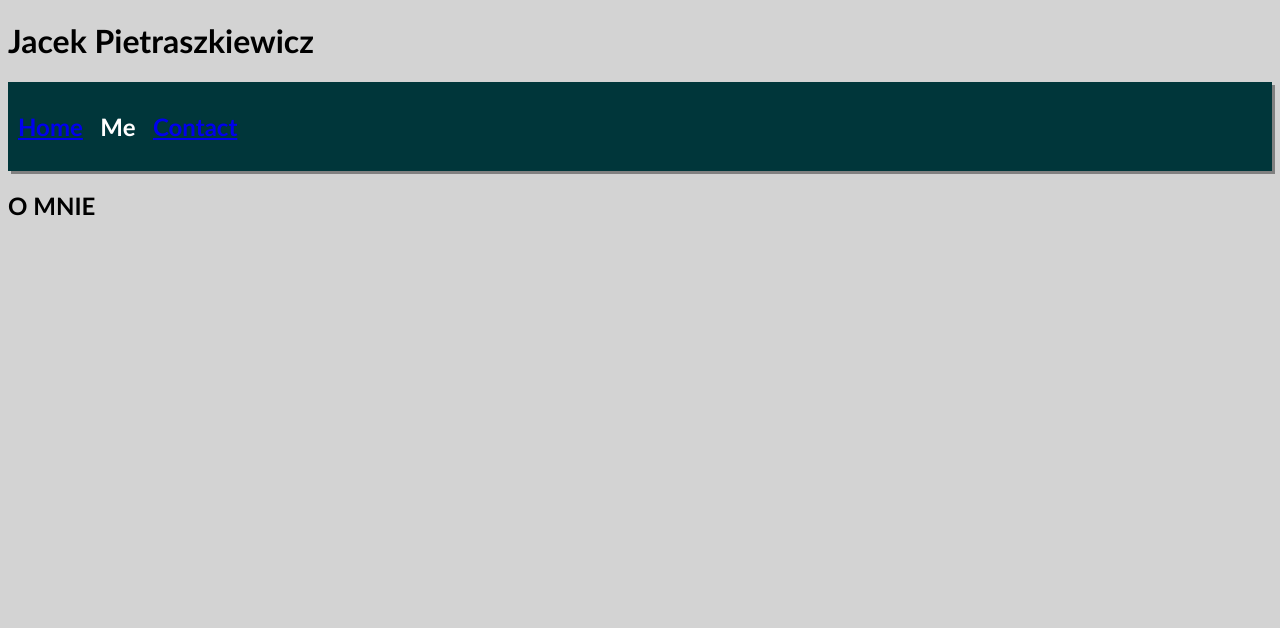
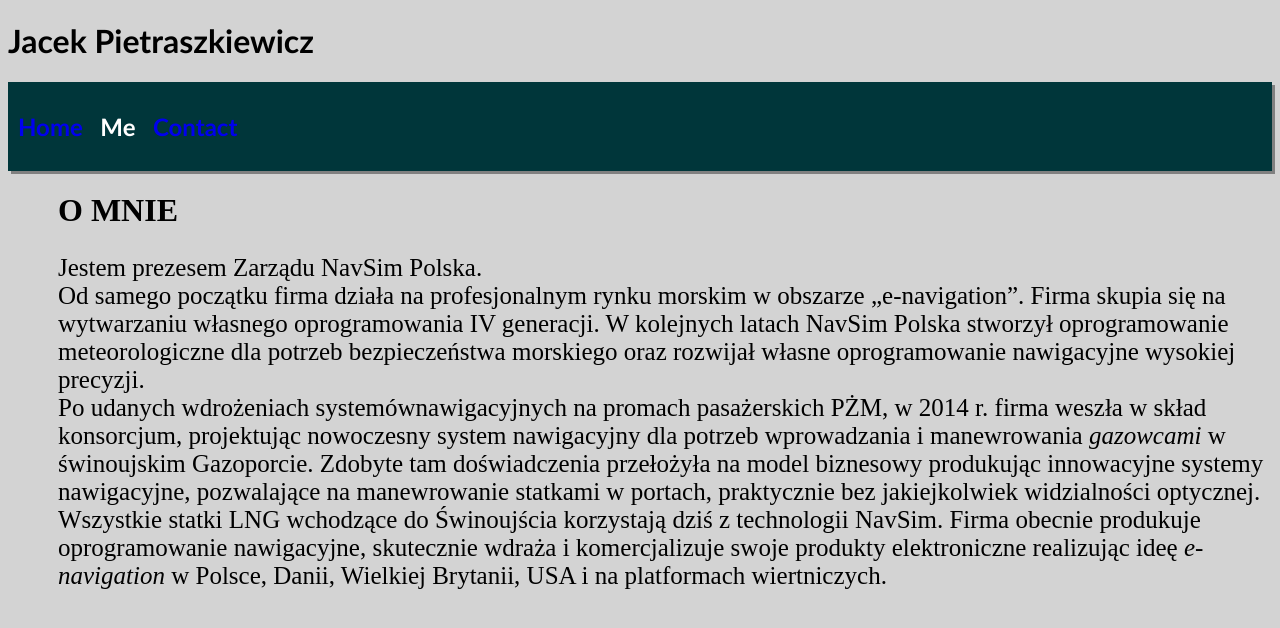
Before and after one commit to NavSimPolska/zadanie2portfolio, a Django app: page /me/ in a window 1280 px wide. Shown: the top 628 px of the page. Run offline with Django 3.2, Linux system fonts and the light colour scheme.

Commit message:
Zadanie skończone

```diff
--- a/infos/templates/infos/header.html
+++ b/infos/templates/infos/header.html
@@ -12,7 +12,7 @@
          # Blok wstawiany z Operation.html #
         {% endblock %}
     </div>
-    <div id="main">
+    <div id="main" style="font-family: 'Calibri Light'">
         {% block main %}
          # Blok wstawiany z main.html #
         {% endblock %}
--- a/infos/templates/infos/main.html
+++ b/infos/templates/infos/main.html
@@ -1,18 +1,38 @@
 {% extends "infos/operation.html" %}
 {% block main %}
 {% if title == "Homepage" %}
-           <h1>
-              WITAJ
-             <br>
+            <h1 style="margin-left: 50px">WITAJ</h1>
+               <img src="https://www.radiowroclaw.pl/img/articles/86527/AXjCC27659.jpg" alt="Jacek Pietraszkiewicz"
+                    style="height: 300px; float: left; border-radius: 10px; margin: 10px; margin-left: 50px"><br>
 
-           </h1>
-        {% elif title == "O mnie" %}
-           <h2>
-               O MNIE
-           </h2>
-        {% elif title == "Kontakt ze mną" %}
-           <h2>
-               CONTACT
-           </h2>
+               <p style="font-size: 25px">To jest moja strona napisana w Django. Nie jest doskonała, ale całkowicie moja :).<br>
+                   Znajdziesz na niej informacje <a href="http://localhost:8000/me"><b>o mnie</b></a> i czym się zajmuję. Jeśli będziesz chciał się ze mną skontaktować,
+                   nie wahaj się kliknąć w  sekcję <b>Contact</b></p>
+{% elif title == "O mnie" %}
+            <h1 style="margin-left: 50px">O MNIE</h1>
+               <p style="font-size: 25px; margin-left: 50px">Jestem prezesem Zarządu NavSim Polska. <br>Od samego początku firma działa na
+                   profesjonalnym rynku morskim w obszarze „e-navigation”. Firma skupia się na wytwarzaniu
+                   własnego oprogramowania IV generacji. W kolejnych latach NavSim Polska stworzył oprogramowanie
+                   meteorologiczne dla potrzeb bezpieczeństwa morskiego oraz rozwijał własne oprogramowanie nawigacyjne
+                   wysokiej precyzji. <br>Po udanych wdrożeniach systemównawigacyjnych na promach pasażerskich PŻM, w
+                   2014 r. firma weszła w skład konsorcjum, projektując nowoczesny system nawigacyjny dla potrzeb
+                   wprowadzania i manewrowania <i>gazowcami</i> w świnoujskim Gazoporcie. Zdobyte tam doświadczenia
+                   przełożyła na model biznesowy produkując innowacyjne systemy nawigacyjne, pozwalające na manewrowanie
+                   statkami w portach, praktycznie bez jakiejkolwiek widzialności optycznej. Wszystkie statki LNG wchodzące
+                   do Świnoujścia korzystają dziś z technologii NavSim. Firma obecnie produkuje oprogramowanie
+                   nawigacyjne, skutecznie wdraża i komercjalizuje swoje produkty elektroniczne realizując ideę <i>e-navigation</i>
+                   w Polsce, Danii, Wielkiej Brytanii, USA i na platformach wiertniczych.</p>
+
+{% elif title == "Kontakt ze mną" %}
+            <h1 style="margin-left: 50px">KONTAKT</h1>
+            <p style="font-size: 25px; margin-left: 50px">Imię i nazwisko (wymagane)</p>
+            <form style="margin-left: 50px;" action="*">
+                <input type="text" name="nazwisko" size="100" maxlength="30"></form>
+
+            <p style="font-size: 25px; margin-left: 50px">Adres e-mail (wymagane)</p>
+            <form style="margin-left: 50px;" action="*">
+                <input type="text" name="email" size="100" maxlength="30"></form>
+            <br><form action="*" style="font-size: 25px; margin-left: 50px"><button type="submit">Wyślij formularz</button></form>
+
         {% endif %}
 {% endblock %}}
--- a/infos/templates/infos/operation.html
+++ b/infos/templates/infos/operation.html
@@ -5,15 +5,15 @@
 {% block header %}
 {% if title == "Homepage" %}
            <h2>
-               <span style="color: #ffffff ">Home&nbsp&nbsp&nbsp</span><span style="color: #444444"><a href="http://localhost:8000/me">Me</a>&nbsp&nbsp&nbsp<a href="http://localhost:8000/contact">Contact</a></span>
+               <span style="color: #ffffff ">Home&nbsp&nbsp&nbsp</span><span style="color: #444444"><a href="http://localhost:8000/me" style="text-decoration: none">Me</a>&nbsp&nbsp&nbsp<a href="http://localhost:8000/contact" style="text-decoration: none">Contact</a></span>
            </h2>
         {% elif title == "O mnie" %}
            <h2>
-               <span style="color: #444444"><a href="http://localhost:8000/">Home</a>&nbsp&nbsp&nbsp</span><span style="color: #ffffff ">Me&nbsp&nbsp&nbsp</span><span style="color: #444444"><a href="http://localhost:8000/contact">Contact</a></span>
+               <span style="color: #444444"><a href="http://localhost:8000/" style="text-decoration: none">Home</a>&nbsp&nbsp&nbsp</span><span style="color: #ffffff ">Me&nbsp&nbsp&nbsp</span><span style="color: #444444"><a href="http://localhost:8000/contact" style="text-decoration: none">Contact</a></span>
            </h2>
         {% elif title == "Kontakt ze mną" %}
            <h2>
-               <span style="color: #444444"><a href="http://localhost:8000/">Home</a>&nbsp&nbsp&nbsp<a href="http://localhost:8000/me">Me</a>&nbsp&nbsp&nbsp</span><span style="color: #ffffff">Contact</span>
+               <span style="color: #444444"><a href="http://localhost:8000/" style="text-decoration: none">Home</a>&nbsp&nbsp&nbsp<a href="http://localhost:8000/me" style="text-decoration: none">Me</a>&nbsp&nbsp&nbsp</span><span style="color: #ffffff">Contact</span>
            </h2>
         {% endif %}
 {% endblock %}}
--- a/portfolio/settings.py
+++ b/portfolio/settings.py
@@ -119,6 +119,7 @@ USE_TZ = True
 # https://docs.djangoproject.com/en/3.2/howto/static-files/
 
 STATIC_URL = '/static/'
+MEDIA_URL = 'pictures/'
 
 # Default primary key field type
 # https://docs.djangoproject.com/en/3.2/ref/settings/#default-auto-field
```
Also changed, not shown: infos/templates/pictures/Jacek.JPG (deleted).
